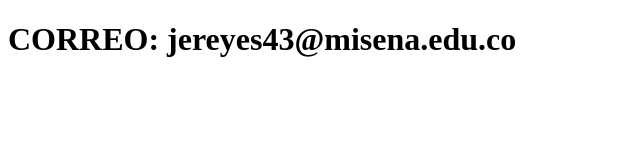
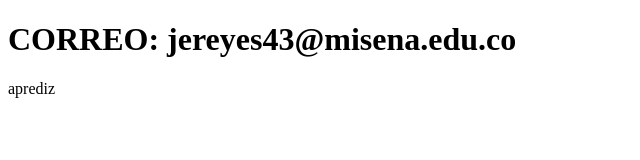
Before and after one commit to julian8112/sistema-de-registro, a plain HTML site: page contacto.html in a window 1280 px wide. Shown: the full height of the page, 0-640 px from the left. Drawn offline with Linux system fonts and the light colour scheme.

Commit message:
actualizar el contacto

```diff
--- a/contacto.html
+++ b/contacto.html
@@ -7,5 +7,6 @@
 </head>
 <body>
     <H1>CORREO: jereyes43@misena.edu.co</H1>
+    <p>aprediz</p>
 </body>
 </html>
```
